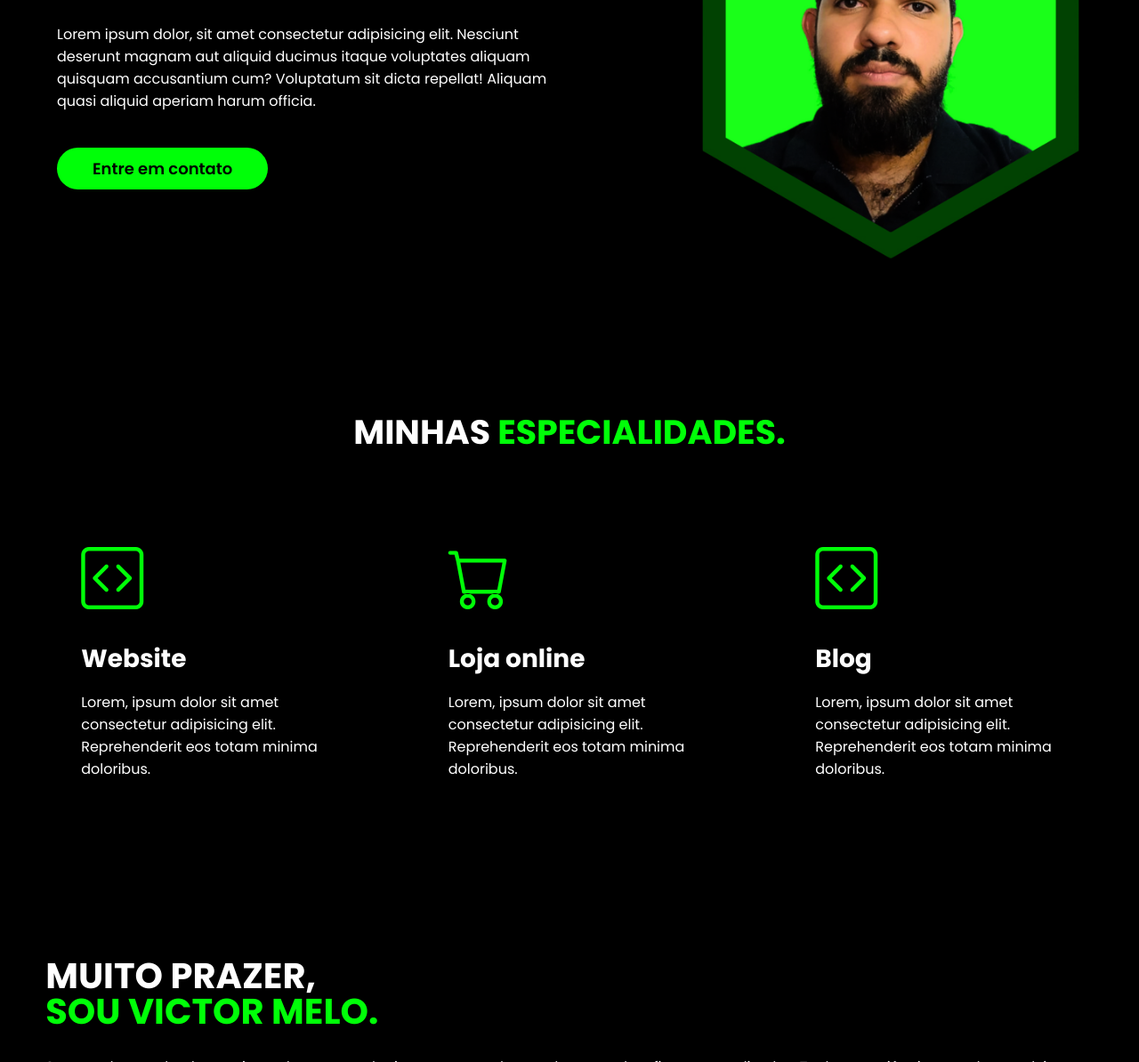
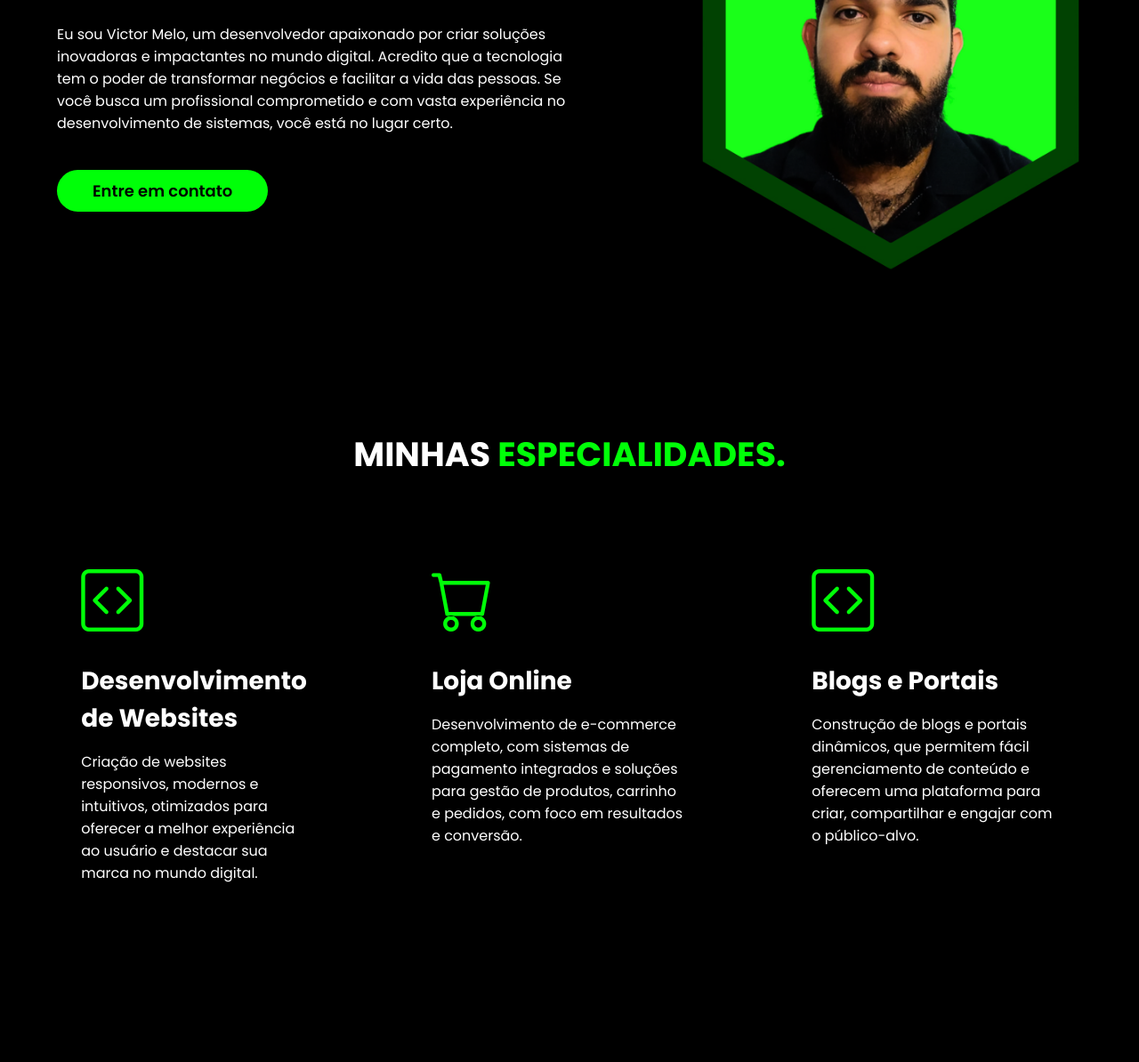
Before and after one commit to V1ct0rM3lo/portfolio, a website: page public/index.html in a window 1280 px wide. Shown: the part 525-1719 px from the top of the page at 89% size. Drawn offline with nearby package versions, Linux system fonts and the light colour scheme.

Commit message:
Update index.html

```diff
--- a/public/index.html
+++ b/public/index.html
@@ -81,19 +81,17 @@
                 <div class="flex">
                     <div class="txt-topo-site">
                         <h1>TRANSFORMANDO IDEIAS EM REALIDADE DIGITAL <span>.</span></h1>
-                        <p>Lorem ipsum dolor, sit amet consectetur adipisicing elit. Nesciunt deserunt magnam aut
-                            aliquid ducimus itaque voluptates aliquam quisquam accusantium cum?
-                            Voluptatum sit dicta repellat! Aliquam quasi aliquid aperiam harum officia.</p>
+                        <p>Eu sou Victor Melo, um desenvolvedor apaixonado por criar soluções inovadoras e impactantes no mundo digital. Acredito que a tecnologia tem o poder de transformar negócios e facilitar a vida das pessoas. Se você busca um profissional comprometido e com vasta experiência no desenvolvimento de sistemas, você está no lugar certo.</p>
 
                         <div class="btn-contato">
-                            <a href="#">
+                            <a href="#contato">
                                 <button class="menu-link" data-target="contato">Entre em contato</button>
                             </a>
                         </div>
                     </div><!-- txt-topo-site -->
 
                     <div class="img-topo-site">
-                        <img src="images/pessoa1.png" alt="">
+                        <img src="images/pessoa1.png" alt="Victor Melo">
                     </div><!-- img-topo-site -->
                 </div><!-- FLEX-->
             </div><!-- interface -->
@@ -105,30 +103,20 @@
                 <div class="flex">
                     <div class="especialidades-box">
                         <i class="bi bi-code-square"></i>
-                        <h3>Website</h3>
-                        <p>Lorem, ipsum dolor sit amet consectetur adipisicing elit. Reprehenderit eos totam minima
-                            doloribus.
-                        </p>
+                        <h3>Desenvolvimento de Websites</h3>
+                        <p>Criação de websites responsivos, modernos e intuitivos, otimizados para oferecer a melhor experiência ao usuário e destacar sua marca no mundo digital.</p>
                     </div><!-- especialidades-box -->
-
-
-
-
 
                     <div class="especialidades-box">
                         <i class="bi bi-cart"></i>
-                        <h3>Loja online</h3>
-                        <p>Lorem, ipsum dolor sit amet consectetur adipisicing elit. Reprehenderit eos totam minima
-                            doloribus.
-                        </p>
+                        <h3>Loja Online</h3>
+                        <p>Desenvolvimento de e-commerce completo, com sistemas de pagamento integrados e soluções para gestão de produtos, carrinho e pedidos, com foco em resultados e conversão.</p>
                     </div><!-- especialidades-box -->
 
                     <div class="especialidades-box">
                         <i class="bi bi-code-square"></i>
-                        <h3>Blog</h3>
-                        <p>Lorem, ipsum dolor sit amet consectetur adipisicing elit. Reprehenderit eos totam minima
-                            doloribus.
-                        </p>
+                        <h3>Blogs e Portais</h3>
+                        <p>Construção de blogs e portais dinâmicos, que permitem fácil gerenciamento de conteúdo e oferecem uma plataforma para criar, compartilhar e engajar com o público-alvo.</p>
                     </div><!-- especialidades-box -->
                 </div><!-- FLEX -->
             </div><!-- INTERFACE -->
@@ -141,10 +129,8 @@
 
                     <div class="txt-sobre">
                         <h2>MUITO PRAZER, <span>SOU VICTOR MELO.</span></h2>
-                        <p>Sou um desenvolvedor apaixonado por tecnologia, sempre em busca de novos desafios e aprendizados.
-                            Tenho experiência com desenvolvimento web, trabalhando com tecnologias como React, SQL, PHP e Docker.</p>
-                        <p>Além disso, já atuei em projetos envolvendo inteligência artificial, estatística e machine learning.
-                            Meu objetivo é criar soluções inovadoras e impactantes, seja no desenvolvimento de sistemas, automação ou análise de dados.</p>
+                        <p>Sou um desenvolvedor apaixonado por tecnologia, sempre em busca de novos desafios e aprendizados. Tenho experiência com desenvolvimento web, trabalhando com tecnologias como React, SQL, PHP e Docker.</p>
+                        <p>Além disso, já atuei em projetos envolvendo inteligência artificial, estatística e machine learning. Meu objetivo é criar soluções inovadoras e impactantes, seja no desenvolvimento de sistemas, automação ou análise de dados.</p>
 
                         <div class="btn-social">
                             <a href="https://www.instagram.com/v.hugoom"><button><i
@@ -175,15 +161,14 @@
                 </div><!-- FLEX -->
             </div><!-- INTERFACE -->
         </section><!-- PORTFOLIO -->
-
     </main>
 
     <footer>
-        <div class="interface" id="contato">
+        <div class="interface">
             <div class="line-footer">
                 <div class="flex">
                     <div class="logo-footer">
-                        <img src="/images/logo.png" alt="">
+                        <img src="/images/logo.png" alt="Victor Melo">
                     </div>
 
 
```
